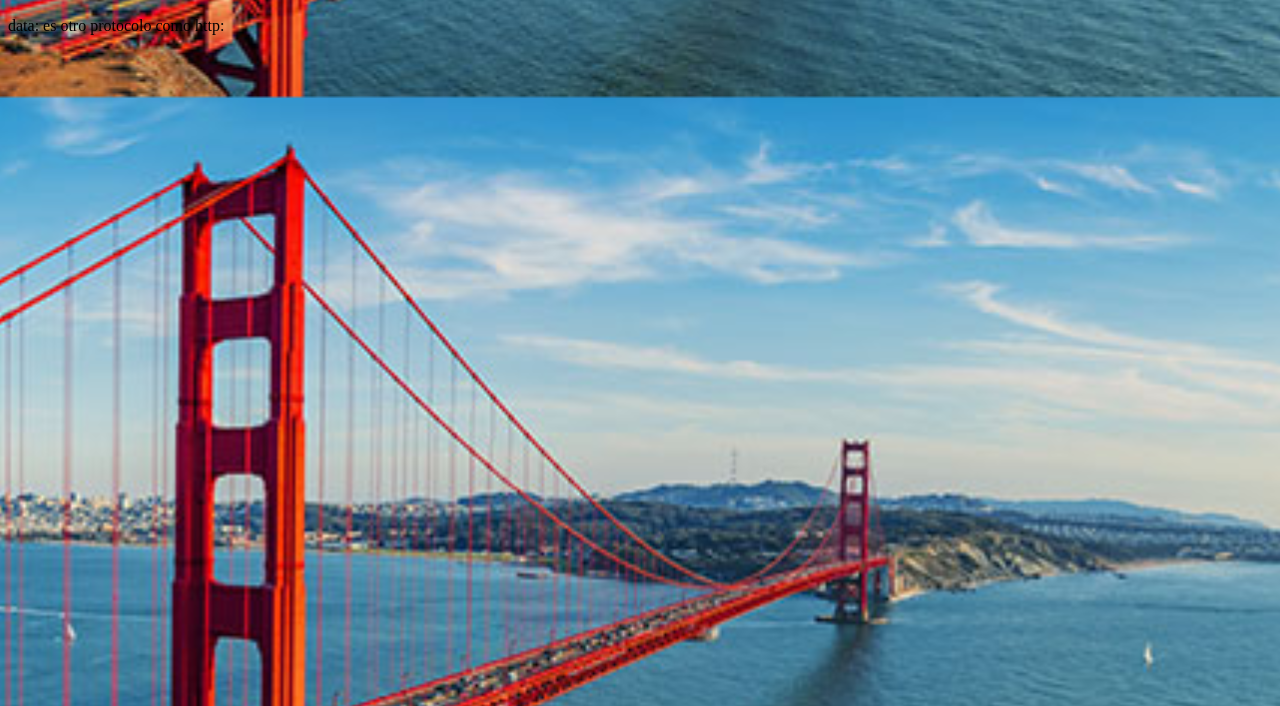
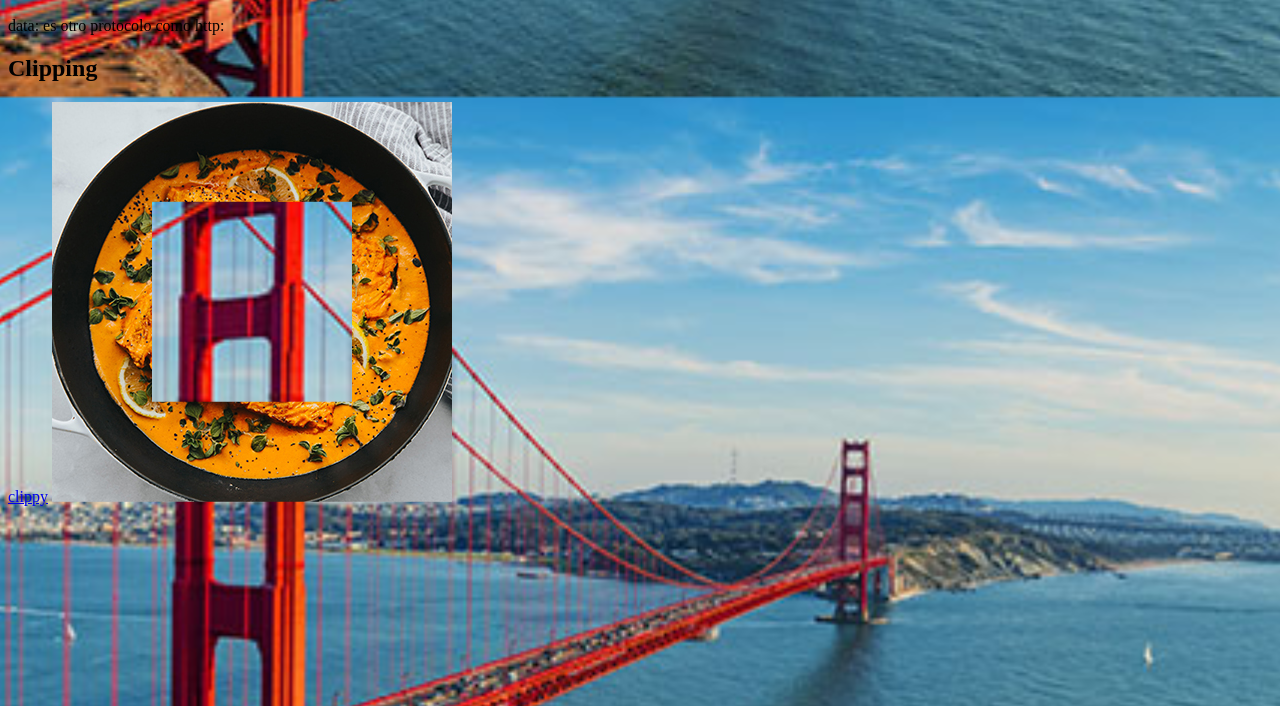
Before and after one commit to kevinsoliz/CSSwithMosh, a plain HTML site: page IMAGES/1_Images.html in a window 1280 px wide. Shown: the part 703-1409 px from the top of the page. Drawn offline with Linux system fonts and the light colour scheme.

Commit message:
Clipping: no necesitas photoshop

```diff
--- a/IMAGES/1_Images.html
+++ b/IMAGES/1_Images.html
@@ -46,5 +46,10 @@
       />
       <p>data: es otro protocolo como http:</p>
     </section>
+    <section>
+      <h2>Clipping</h2>
+      <a href="https://bennettfeely.com/clippy/">clippy</a>
+      <img src="images/meal.jpg" alt="" class="meal" />
+    </section>
   </body>
 </html>
--- a/IMAGES/css/1_Images.css
+++ b/IMAGES/css/1_Images.css
@@ -41,3 +41,18 @@ body {
   height: 100px;
   display: inline-block;
 }
+
+.meal {
+  clip-path: polygon(
+    0% 0%,
+    0% 100%,
+    25% 100%,
+    25% 25%,
+    75% 25%,
+    75% 75%,
+    25% 75%,
+    25% 100%,
+    100% 100%,
+    100% 0%
+  );
+}
```
